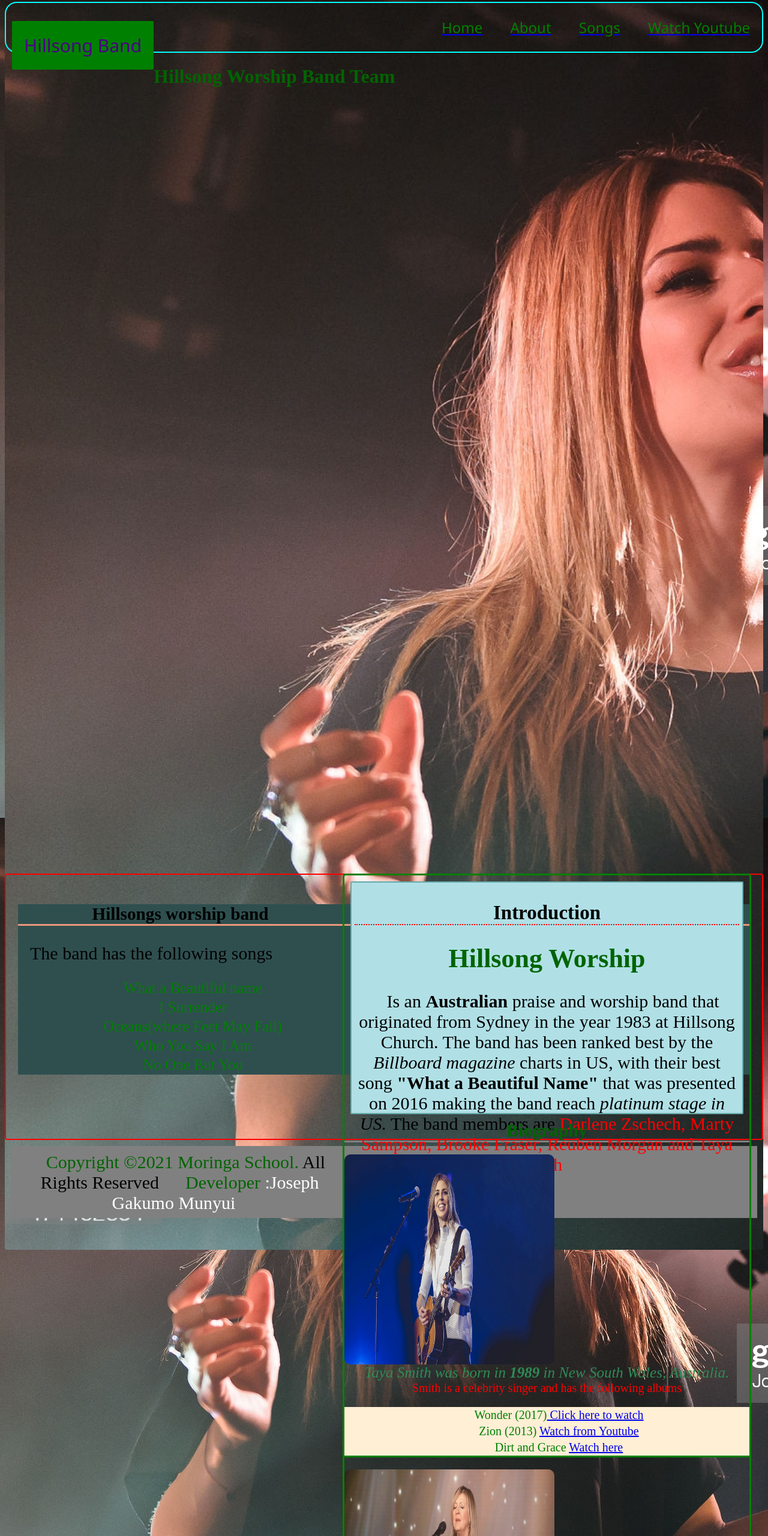
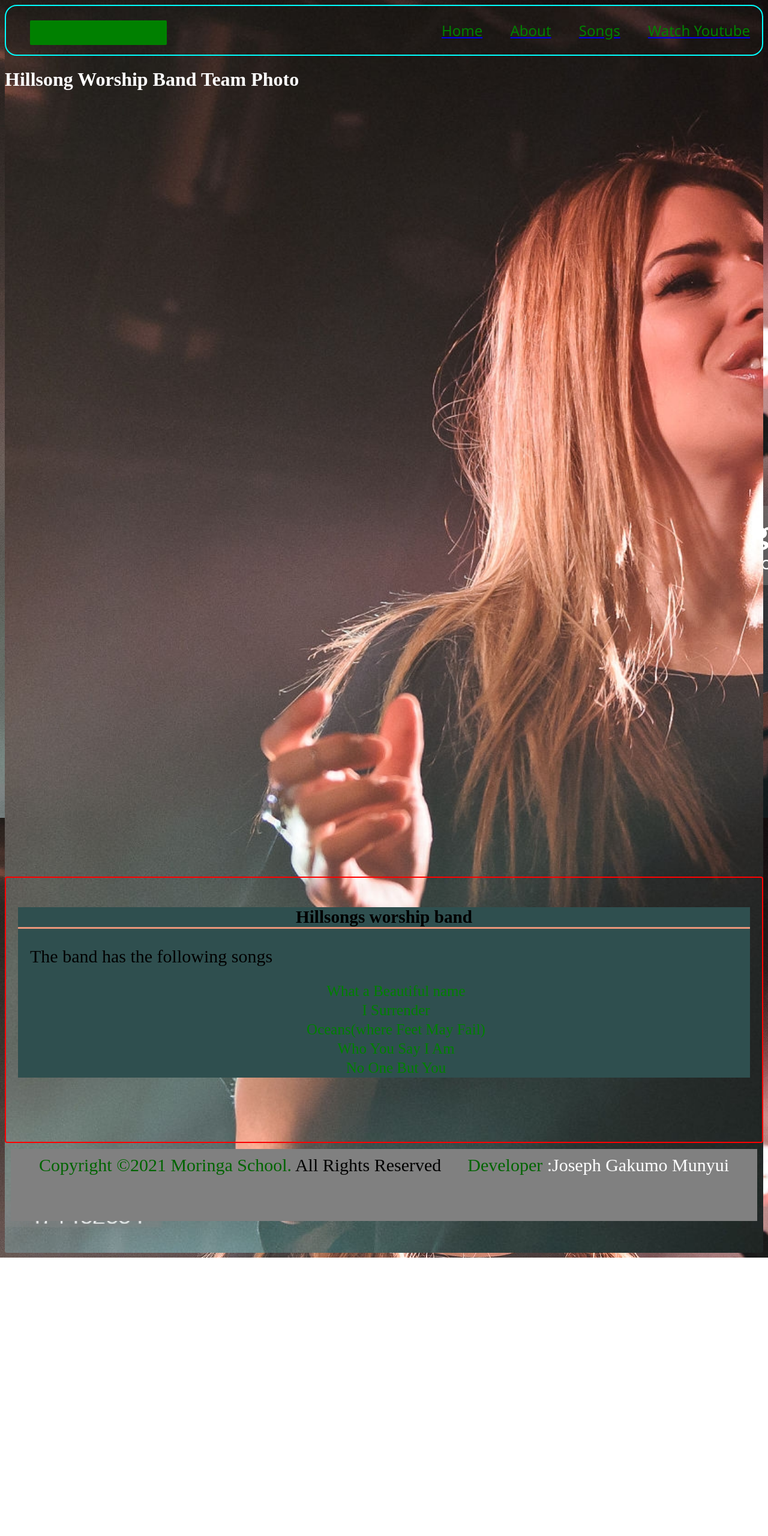
Before and after one commit to JoeGakumo21/main-project1, a plain HTML site: page index.html in a window 1280 px wide. Shown: the top 2560 px of the page at 60% size. After the commit the page ends 2096 px from the top, so only its background shows below. Drawn offline with Linux system fonts and the light colour scheme.

Commit message:
fav band web

```diff
--- a/about.css
+++ b/about.css
@@ -15,14 +15,13 @@ margin: auto;
     font-family: 'Times New Roman', Times, serif;
 
 }
-    #icon{
+    .icon{
         border: 3px solid green;
         cursor: pointer;
-        width: 30px;
+        width: auto;
         text-align: left;
-        display: inline;
-        margin-left: 1500px;
         border-radius: 5px;
+       float:right;
 
     }
     a:hover{
@@ -36,10 +35,11 @@ margin: auto;
     width: 100%;
     border: 2px solid darkslategray;
     border-radius: 5px;
-    height: 30em;
+    height: auto;
     font-size: 15px;
     display: block;
-    overflow: auto;
+    background-color: #cddead;
+
 }
 #bio{
     border-bottom:3px solid grey;
@@ -120,7 +120,7 @@ h3{
     text-align: center;
     font: italic;
     padding:10px;
-    height: 50px;
+    height: auto;
     margin: 10px;
 
 
--- a/index.css
+++ b/index.css
@@ -11,13 +11,13 @@ border-radius: 4px;
 margin: auto;
 }
 .navigation{
-    margin-top: -5px;
     color: green;
     font-size:x-large;
     font-family: 'Segoe UI', Tahoma, Geneva, Verdana, sans-serif;
     border:2px solid cyan;
     border-radius: 20px;
     text-align: right;
+    height: auto;
     }
    ul{
         text-decoration: none;
@@ -34,17 +34,21 @@ margin: auto;
         font: xx-large;
         text-decoration: none;
         border-radius: 15px;
+        font-size: 40px;
+        font-family: 'Segoe UI', Tahoma, Geneva, Verdana, sans-serif;
 
     }
     h1{
-        color: darkgreen;
+        color: white;
     }
 .logo{
     float: left;
+    text-decoration: none;
     background-color: green;
-    margin-left: 10px;
     border-radius: 2px;
-    color: indigo;
+    border-radius: 2px solid black;
+    color: red;
+    font-size: 30px;
 }
 img{
     height: 80em;
--- a/index.html
+++ b/index.html
@@ -8,8 +8,8 @@
 <body>
     <div class="main-content">
         <div class="navigation">
-            <a href="index.html"><p class="logo">Hillsong Band</p></a>
             <ul>
+                <a href="index.html" class="logo" target="_self"><li id="logo">HillsongBand</li></a>
                 <a href="index.html" target="_blank"><li>Home</li></a>
                 <a href="about.html"><li>About</li></a>
                 <a href="songs.html"><li>Songs</li></a>
@@ -17,47 +17,10 @@
             </ul>
         </div>
         <div class="image">
-            <h1>Hillsong Worship Band Team</h1>
-            <marquee behavior="scroll" direction="right" scrollamount="12" width="60%">
+            <h1>Hillsong Worship Band Team Photo</h1>
+            <marquee behavior="scroll" direction="right" scrollamount="12" width="100%">
                 <img src="image/hillsong.jpg" alt="Hillsong Band Team">
             </marquee>
-            <div class="marquee">
-                <div class="intro">
-                    <h2>Introduction</h2>
-                    <h1>Hillsong Worship</h1>
-                    <p>Is an <strong>Australian</strong> praise and worship  band that originated from
-                        <span>Sydney</span> in the year <span>1983</span>
-                    at Hillsong Church. The band has been ranked best by the <em>Billboard magazine</em> charts in US, with their best song
-                    <strong>"What a Beautiful Name"</strong> that was presented on 2016 making the band reach <em>platinum stage in US.</em>
-                    The band members are <span id="members">Darlene Zschech, Marty Sampson, Brooke Fraser, Reuben Morgan and Taya Smith</span></p>
-               </div>
-                <h1 id="bio">Biography</h1>
-                    <img src="image/taya.png" alt="Taya Smith" class="bio">
-                    <p class="taya">Taya Smith was born in <strong>1989</strong> in <em>New South Wales, Australia.</em></p><br>
-                    <p class="taya1">Smith is a celebrity singer and has the following albums</p>
-                    <ol class="taya1" id="u">
-                        <li>Wonder (2017)<a href="https://www.youtube.com/watch?v=ylddMdMcW9o">  Click here to watch</a></li>
-                        <li>Zion (2013) <a href="https://www.youtube.com/watch?v=wZ9tfCUZTd4"> Watch from Youtube</a></li>
-                        <li>Dirt and Grace <a href="https://www.youtube.com/watch?v=-FAsEB6pRtc"> Watch here</a></li>
-                    </ol>
-                    <img src="image/darlene.jpg" alt="Darlene Zschech" class="bio">
-                    <p class="taya">Darlene was born in  <strong>1965</strong> in <span class="b">Brisbane, Australia</span></p><br>
-                    <p class="taya1">Darlene Zschech is a celebrity singer and has the following albums</p>
-                    <ol class="taya1" id="u">
-                        <li>Revealing Jesus<a href="https://www.youtube.com/watch?v=6OIih5o86Ko">  Click here to watch</a></li>
-                        <li>Kiss of Heaven<a href="https://www.youtube.com/watch?v=-IzN-zmAXQU"> Watch from Youtube</a></li>
-                        <li>Here I'am <a href="https://www.youtube.com/watch?v=dQfEhnc3h5w"> Watch here</a></li>
-                    </ol>
-                    <img src="image/marty.jpg" alt="Marty Sampson" class="bio">
-                    <p class="taya">Marty Sampson was born in  <strong>1979</strong> in <span class="b">Sydney, Australia</span></p><br>
-                    <p class="taya1">Marty Sampson s an Australian singer-songwriter, musician and former worship leader at the Hillsong Church in Sydney. From the late 1990s until 2019
-                        he featured on the United Live albums and was one of the original Hillsong United band's worship, has the following albums</p>
-                    <ol class="taya1" id="u">
-                        <li>Saviour King<a href="https://www.youtube.com/watch?v=Ljxi1_Eo48w">  Click here to watch</a></li>
-                        <li>The I Heart Revolution<a href="https://www.youtube.com/watch?v=l3w_bx9MY6o"> Watch from Youtube</a></li>
-                    </ol>
-            </div>
-
         </div>
 
         <div class="introduction">
--- a/song.css
+++ b/song.css
@@ -9,18 +9,27 @@ body{
     border-radius: 10px;
     margin-top: 100px;
 }
+.icon{
+    border: 3px solid green;
+    cursor: pointer;
+    width: auto;
+    text-align: left;
+    border-radius: 5px;
+   float:right;
+
+}
 .elevation{
     border: 3px solid white;
     font-size: 20px;
     font-family: monospace;
     font: oblique;
-    color: green;
+    color: white;
 }
 .intro2{
     border: 5px solid black;
     border-radius: 5px;
     width: 96%;
-    margin: 20px;
+    margin: 15px;
 }
 .footer1{
     background-color:grey;
@@ -29,15 +38,20 @@ body{
     padding:10px;
     height: 100px;
     margin: 10px;
+    text-align: right;
 
 
 }
+a{
+    text-decoration: none;
+    color:cyan;
+}
 .song{
-    color: green;
+    color: white;
     margin-left: 300px;
 }
 a:hover{
-    background-color: violet;
+    background-color: green;
     font-size: 30px;
     text-decoration: none;
 }
@@ -53,6 +67,7 @@ p{
    font-size: 30px;
 }
 h3{
+    margin: auto;
     border-bottom: 3px solid red;
 
 }
```
Also changed, not shown: about.html (+2 -22 lines), songs.html (+1 -1 lines), image/elevation2.jpg (added).
